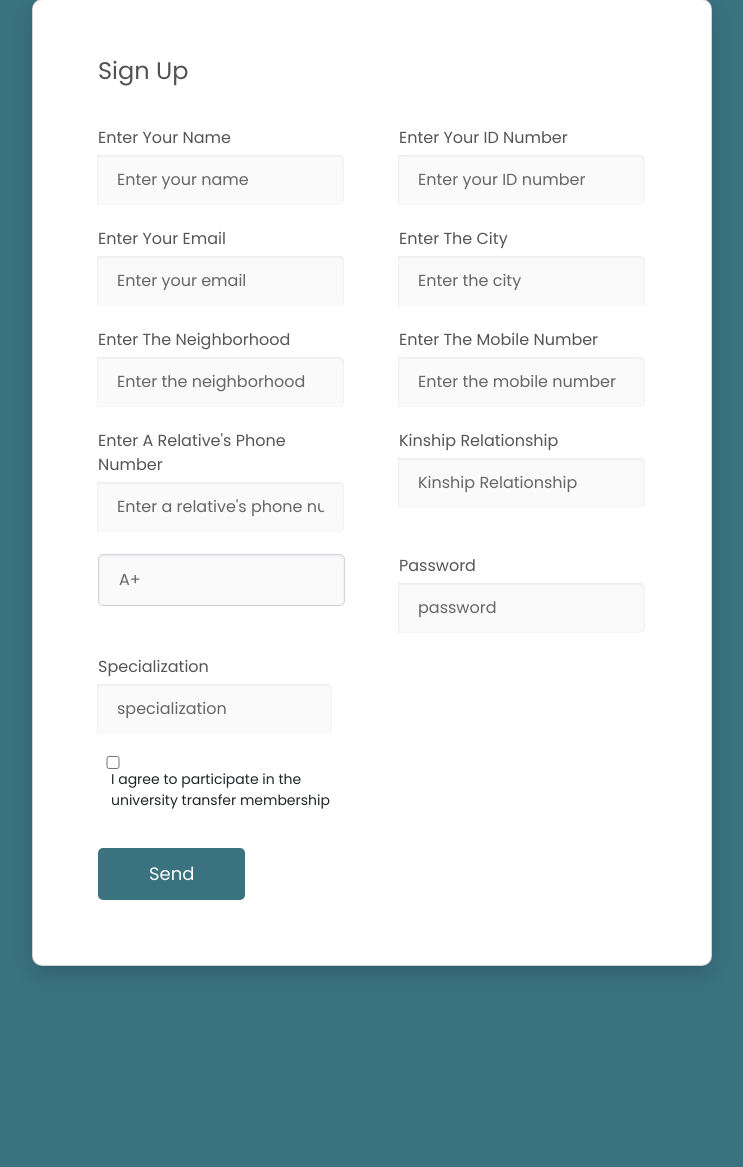
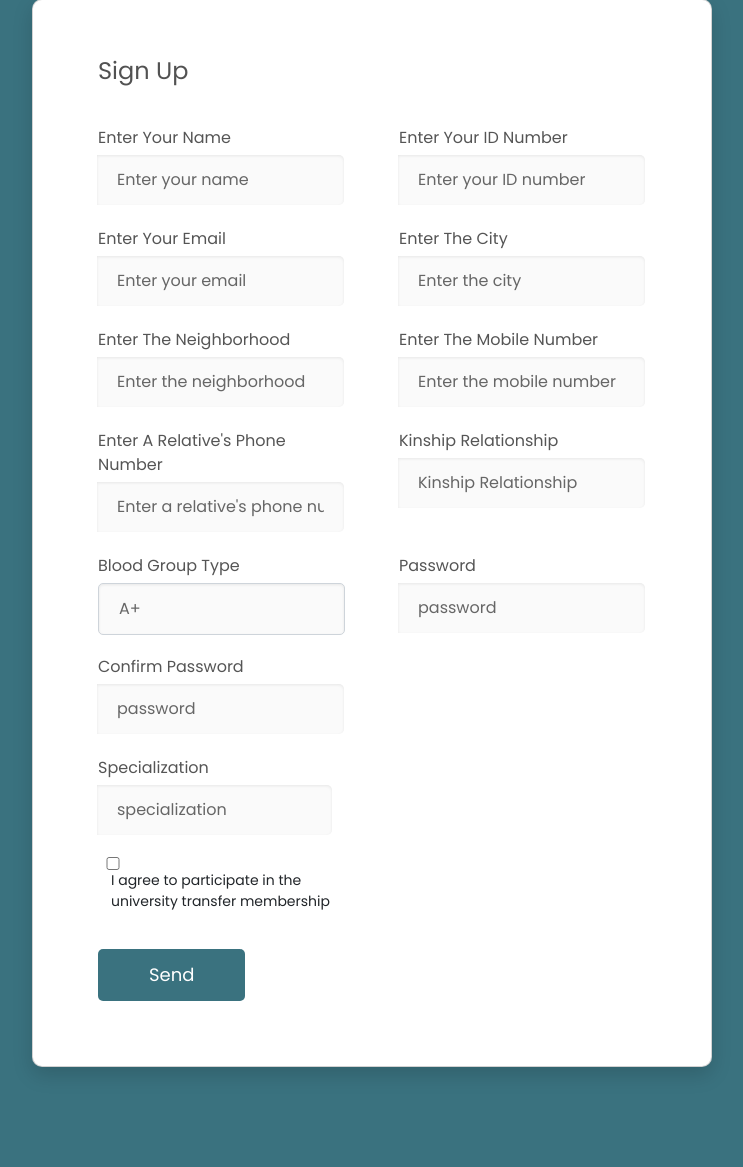
Before and after one commit to mohammedobaid1234/bus_php, a PHP site: page /students/student/register.php in a window 1280 px wide. Shown: the part 91-1258 px from the top of the page, without its empty margins (268-1011 px from the left). Before the commit the page ends 1061 px from the top, so only its background shows below. Run offline with PHP 8.4, Linux system fonts and the light colour scheme.

Commit message:
confirm password

```diff
--- a/student/register.php
+++ b/student/register.php
@@ -1,6 +1,10 @@
 <?php
 
 if (isset($_POST['submit'])){
+    if($_POST['password'] != $_POST['confirm-password']){
+        $_SESSION['msg']="password and confirm password not matched";
+
+    }else{
         global $conn;
         session_start();
         include("../include/connection.php");
@@ -36,6 +40,7 @@ if (isset($_POST['submit'])){
             </script>
         <?php
 
+       }
     }
 
 
@@ -154,7 +159,7 @@ if (isset($_POST['submit'])){
                     <div class="row row-space">
                         <div class="col-2">
                             <div class="">
-                                <!-- <label class="label" style="display:block">Blood Group Type</label> -->
+                                <label class="label" style="display:block">Blood Group Type</label>
                                 <select name="blood_type" class="input--style-4 form-control" type="text" placeholder="Blood Group Type" required>
                                     <option value="A+">A+</option>
                                     <option value="A-">A-</option>
@@ -173,6 +178,12 @@ if (isset($_POST['submit'])){
                             <div class="input-group">
                                 <label class="label">password</label>
                                 <input name="password" class="input--style-4" type="password" placeholder="password" required>
+                            </div>
+                        </div>
+                        <div class="col-2">
+                            <div class="input-group">
+                                <label class="label">confirm password</label>
+                                <input name="confirm-password" id="confirm-password" class="input--style-4" type="password" placeholder="password" required>
                             </div>
                         </div>
                         <div class="row row-space">
@@ -314,6 +325,7 @@ if (isset($_POST['submit'])){
 <script src="../assets/assetsForRegister/vendor/datepicker/moment.min.js"></script>
 <script src="../assets/assetsForRegister/vendor/datepicker/daterangepicker.js"></script>
 
+
 <!-- Main JS-->
 <script src="js/global.js"></script>
 
```
Lines whose indentation alone changed are shown as unchanged.
